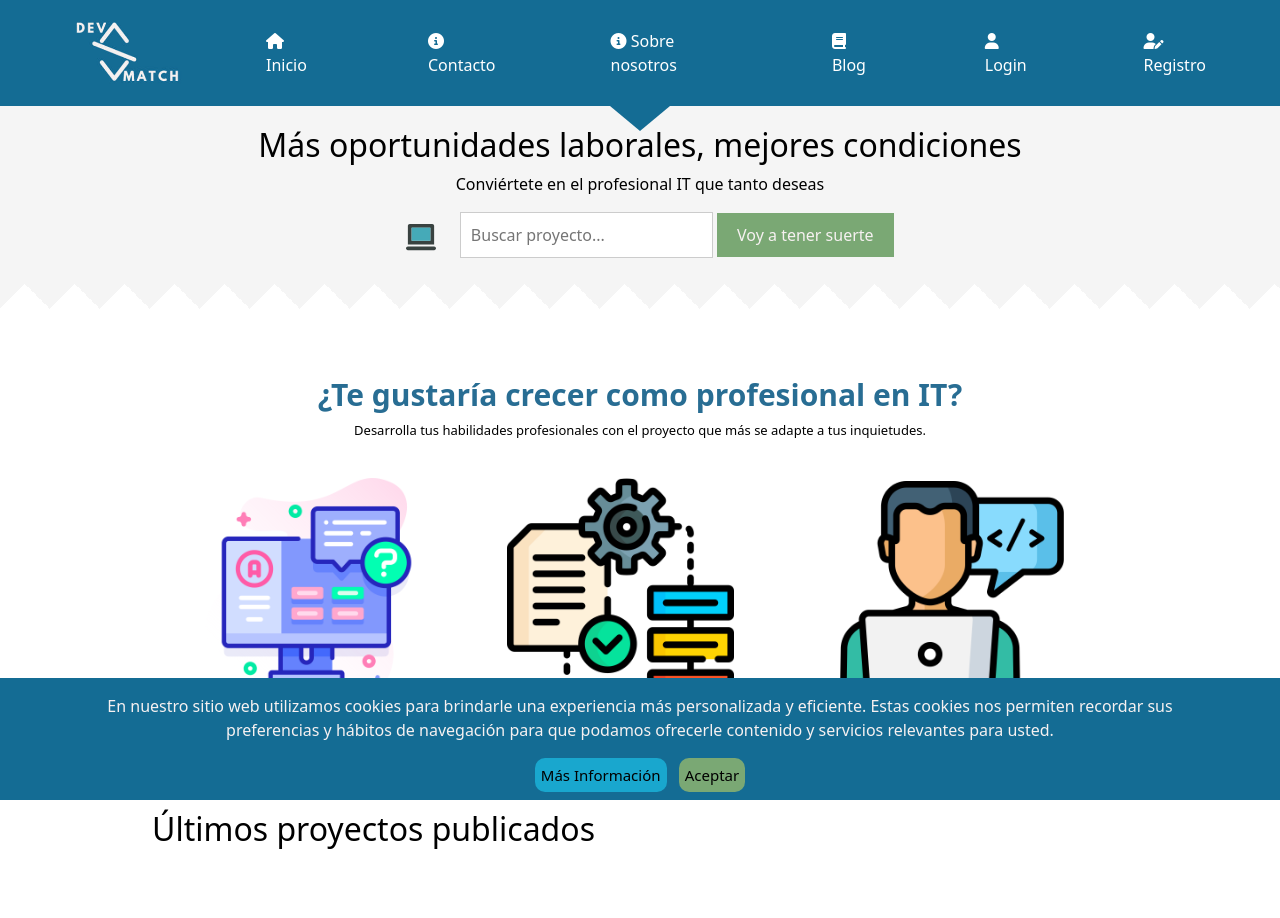
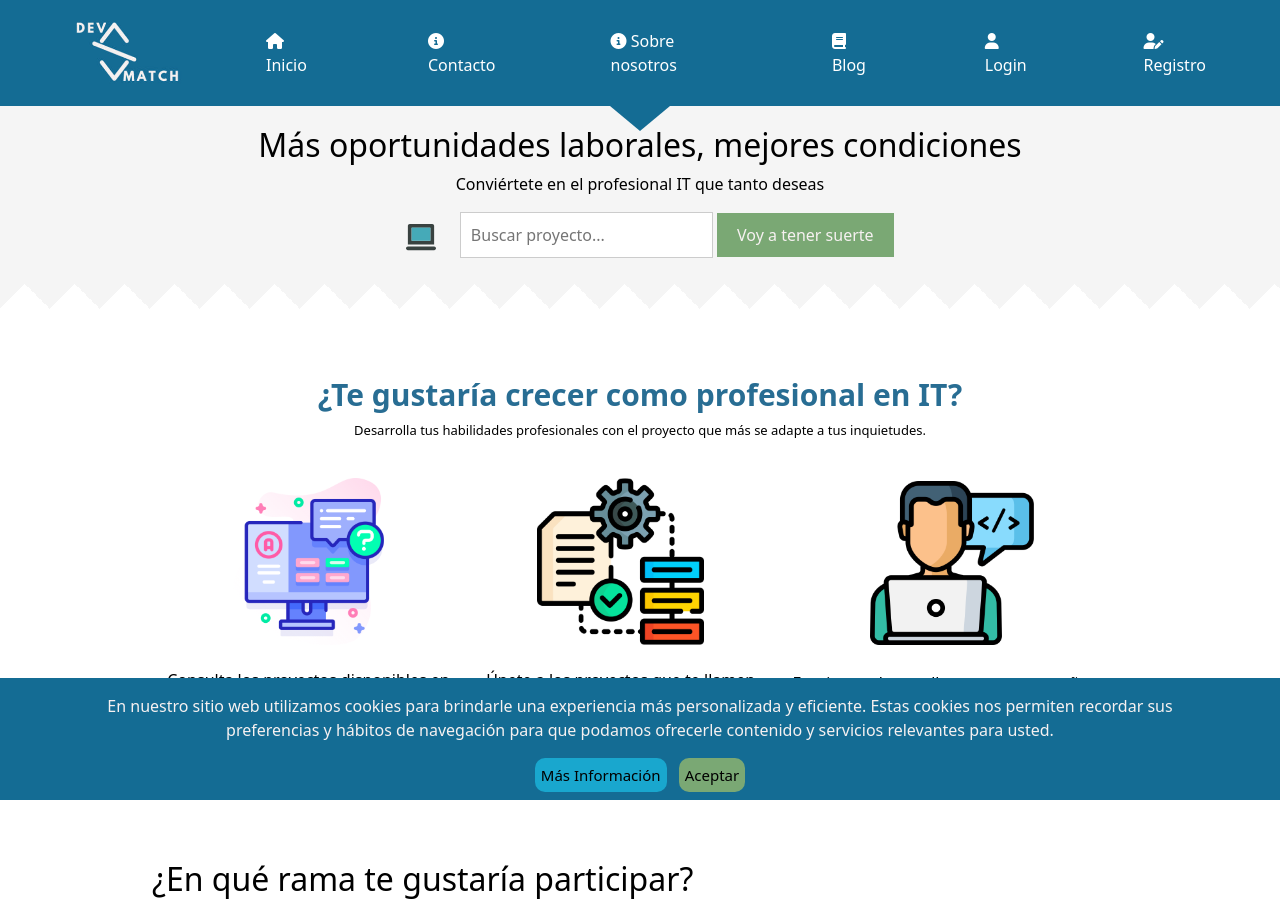
Before and after one commit to fgsuana/daw-project, a PHP site: page / in a window 1280 px wide. Shown: the top 918 px of the page. Run offline with PHP 8.4, Linux system fonts and the light colour scheme.

Commit message:
Update estilos.css

```diff
--- a/src/css/estilos.css
+++ b/src/css/estilos.css
@@ -758,7 +758,7 @@
 }
 
 img.stepimg {
-    max-width: 250px;
+    max-width: 190px;
     padding: 4%;
     margin: 4%;
 }
```
